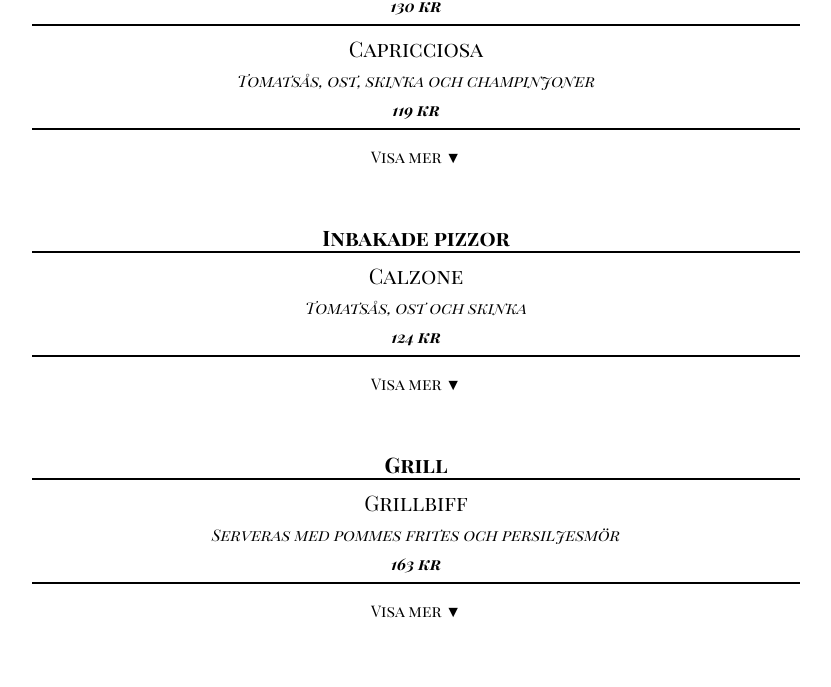
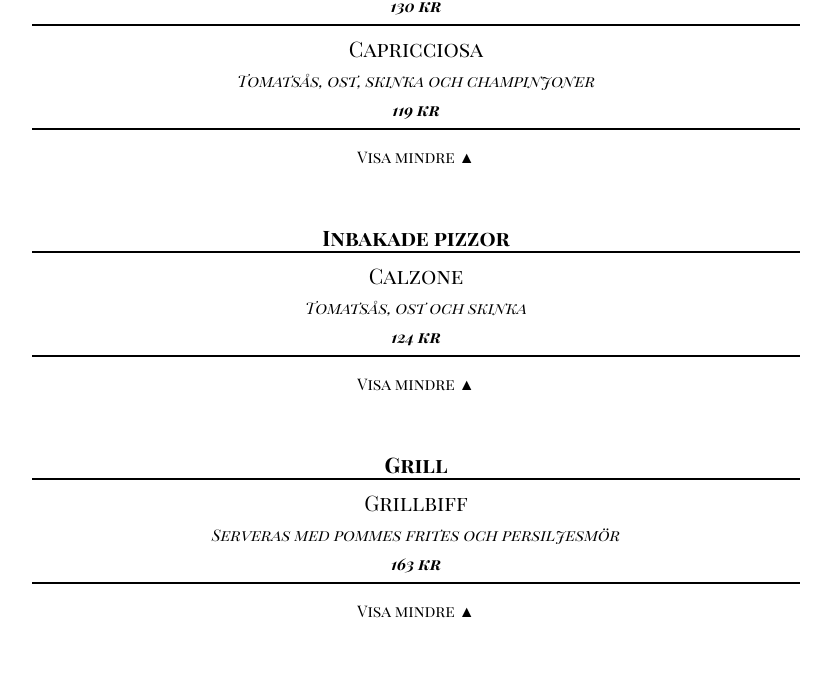
Before and after one commit to samosk/Js, a React (Create React App) app: page / in a window 1280 px wide. Shown: the part 1176-1863 px from the top of the page, without its empty margins (224-1055 px from the left). Built offline with nearby package versions, Linux system fonts and the light colour scheme.

Commit message:
Added a collapse function

```diff
--- a/src/App.css
+++ b/src/App.css
@@ -240,6 +240,38 @@ table,td,th {
   cursor: pointer;
 }
 
+.showmore button.more {
+    /* Reset button styles */
+    width: 100%;
+    border: none;
+    background: none;
+    cursor: pointer;
+
+    /* Center the text */
+    text-align: center;
+
+    /* Match the original p.more styles */
+    color: black;
+    font-weight: 100;
+    margin: 0;
+    padding: 0;
+    font-size: 12pt;
+    padding-top: 2vh;
+    padding-bottom: 2vh;
+    font-style: normal;
+    font-family: "Playfair Display SC", serif;
+}
+
+/* Remove the hover effect */
+.showmore button:hover {
+    background-color: transparent;
+}
+
+/* Keep the transition for the content */
+.item {
+    transition: all 0.3s ease-in-out;
+}
+
 @media only screen and (max-width: 700px) {
 	.nav-top {
 		display: none;
--- a/src/App.js
+++ b/src/App.js
@@ -1,10 +1,44 @@
 import './App.css';
+import { useEffect } from 'react';
 
 function App() {
+  useEffect(() => {
+    // Get all showmore elements
+    const showMoreButtons = document.querySelectorAll('.showmore');
+
+    showMoreButtons.forEach(button => {
+        // Find the content section that precedes this button
+        const content = button.previousElementSibling;
+        if (!content) return; // Skip if no previous element exists
+
+        // Get the existing paragraph element
+        const paragraph = button.querySelector('p.more');
+        if (!paragraph) return; // Skip if no paragraph exists
+
+        // Create the button element to replace the paragraph
+        const toggleButton = document.createElement('button');
+        toggleButton.className = 'more';
+        toggleButton.textContent = 'Visa mindre ▲';
+
+        // Replace the paragraph with the button
+        paragraph.parentNode.replaceChild(toggleButton, paragraph);
+
+        // Add click event listener
+        toggleButton.addEventListener('click', () => {
+            // Toggle content visibility
+            const isVisible = content.style.display !== 'none';
+            content.style.display = isVisible ? 'none' : 'block';
+
+            // Update button text and arrow
+            toggleButton.textContent = isVisible ? 'Visa mer ▼' : 'Visa mindre ▲';
+        });
+    });
+  }, []); // Empty dependency array means this runs once when component mounts
+
   return (
     <div className="App">
       <div className="banner-top">
-        <a href="/"> {/*Check if it crashes when uploaded to GitHub Pages*/}
+        <a href="/">
           <h1 className="titel">Ronyas</h1>
           <h1 className="titel">Restaurang</h1>
         </a>
@@ -75,6 +109,7 @@ function App() {
         </div>
         <h2 className="meny">Fler kategorier kommer i samband med JS</h2>
       </section>
+
       <section id="öppettider">
         <h2 className="meny">Öppettider</h2>
         <h2 className="days">Måndag: 10:00 - 21:00</h2>
@@ -88,15 +123,18 @@ function App() {
         <h2>Ring och Beställ</h2>
         <h2>090 - 12 99 12</h2>
       </section>
+
       <section id="dagens">
         <h2 className="meny">Dagens</h2>
         <h3>Finns via UmeåLunchGuiden</h3>
         <img src="Js/pizza-photo.jpg" alt="Närbild av pizza"/>
       </section>
+
       <section id="hitta-hit">
         <h2 className="meny">Hitta hit</h2>
         <img src="Js/google-maps.png" alt="Karta, Skolgatan 65F Umeå"/>
       </section>
+
       <section id="om-oss">
         <h2 className="meny">Om oss</h2>
         <div className="blue">
@@ -120,6 +158,7 @@ function App() {
           </p>
         </div>
       </section>
+
       <div className="banner-bot">
         <div className="footer-section">
           <h2 className="footer">
@@ -146,7 +185,9 @@ function App() {
           </h4>
         </div>
         <div className="footer-section">
-          <a href="https://github.com/samosk/webtek/tree/main/Basic" target="_blank" rel='noreferrer'><img src="Js/github-mark-white.png" alt="GitHub Logga" className="github-logo"/></a>
+          <a href="https://github.com/samosk/webtek/tree/main/Basic" target="_blank" rel='noreferrer'>
+            <img src="Js/github-mark-white.png" alt="GitHub Logga" className="github-logo"/>
+          </a>
         </div>
       </div>
     </div>
```
Also changed, not shown: src/CollapsibleSection.js (added, +55 -0 lines).
